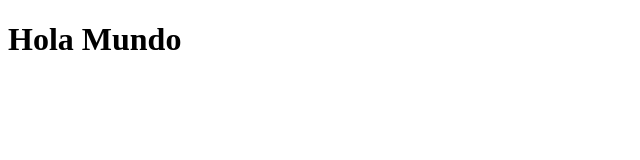
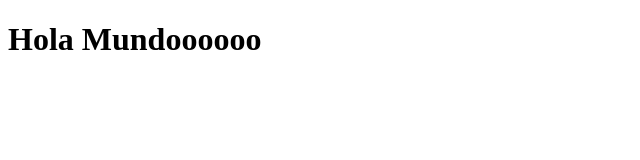
Before and after one commit to nathaliaaE/gitprueba, a plain HTML site: page index.html in a window 1280 px wide. Shown: the whole page, without its empty margins (0-640 px from the left). Drawn offline with Linux system fonts and the light colour scheme.

Commit message:
Update index.html

```diff
--- a/index.html
+++ b/index.html
@@ -6,6 +6,6 @@
     <title>Document</title>
 </head>
 <body>
-    <h1>Hola Mundo</h1>
+    <h1>Hola Mundoooooo</h1>
 </body>
 </html>
```
